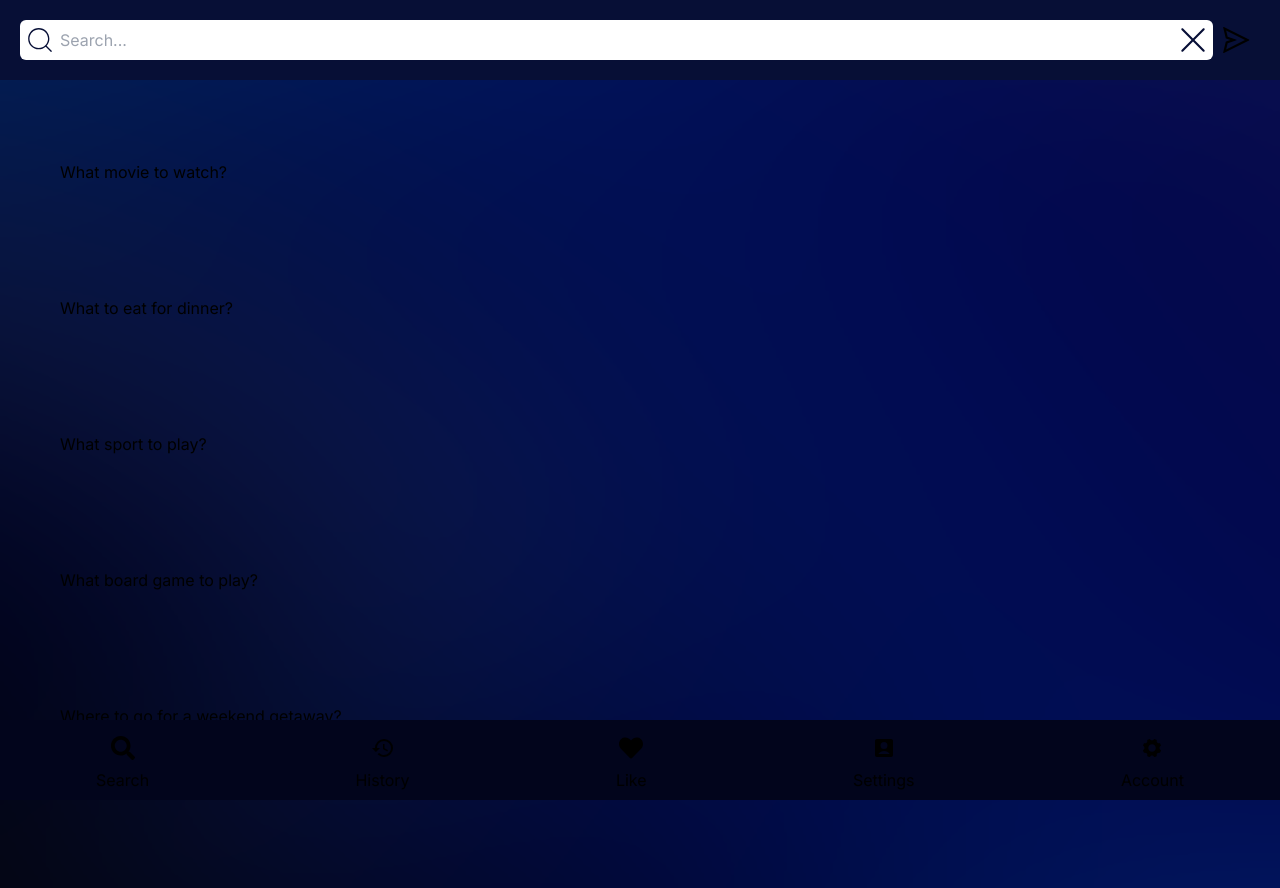
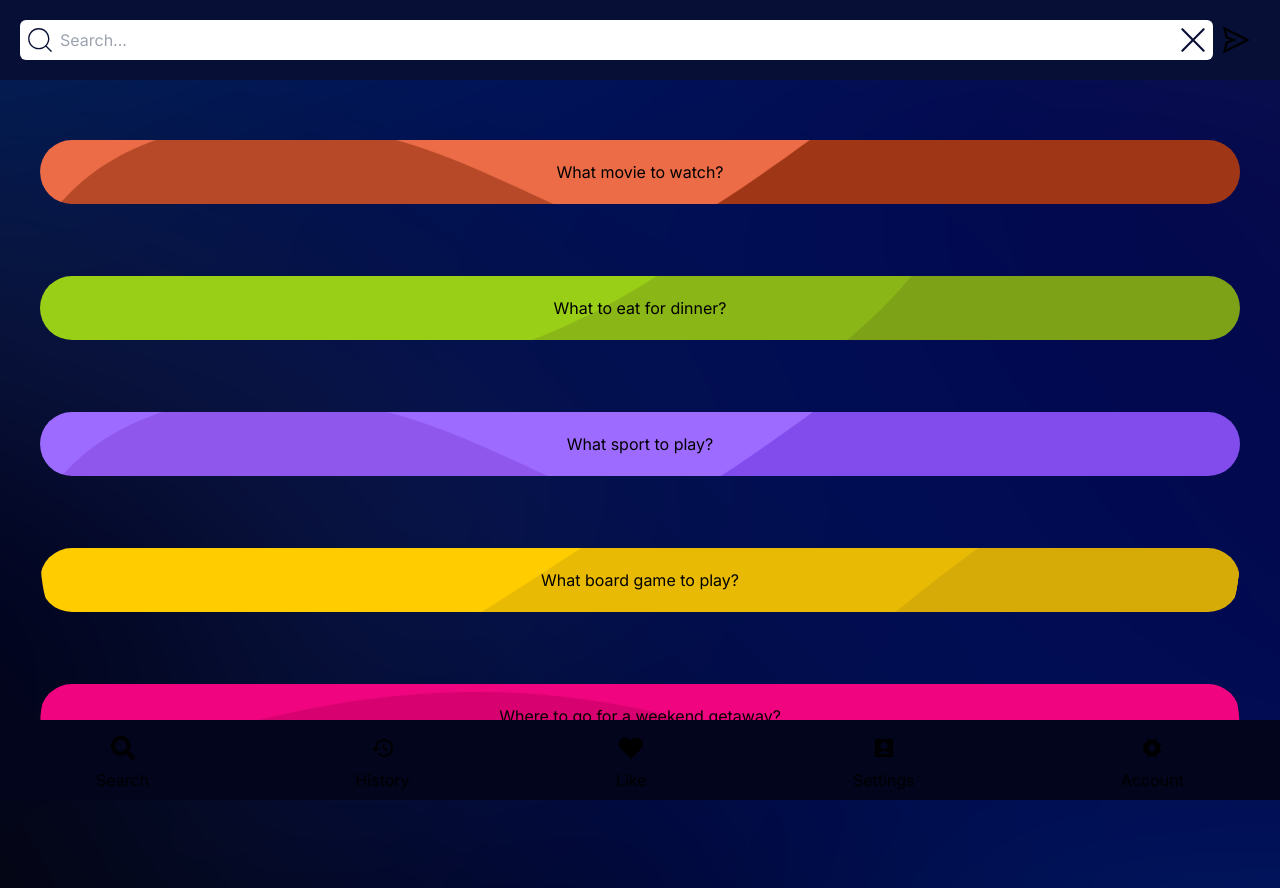
Before and after one commit to GitbySid/know-yourself, a Next.js app: page /ask in a window 1280 px wide. Built offline with nearby package versions, Linux system fonts and the light colour scheme.

Commit message:
fix: patch background image of prompt buttons
- The background image of predefined prompt buttons were not showing.
- Fixed the issue by changing the background image css property with
  inline styles instead of tailwindcss.

```diff
--- a/app/(ask)/ask/_components/prompt-button.jsx
+++ b/app/(ask)/ask/_components/prompt-button.jsx
@@ -1,17 +1,35 @@
 'use client';
 
 import { useRouter } from 'next/navigation';
-import { twMerge } from 'tailwind-merge';
+import bg1 from '@/public/assets/button-background-1.svg';
+import bg2 from '@/public/assets/button-background-2.svg';
+import bg3 from '@/public/assets/button-background-3.svg';
+import bg4 from '@/public/assets/button-background-4.svg';
+import bg5 from '@/public/assets/button-background-5.svg';
 
-export default function PromptButton({ id, label, backgroundColorClass }) {
+const bgMap = {
+  1: bg1,
+  2: bg2,
+  3: bg3,
+  4: bg4,
+  5: bg5,
+};
+
+export default function PromptButton({ id, label }) {
   const router = useRouter();
   const handlePromptClick = () => {
     router.push(`/ask/${id}`);
   };
 
   return (
-    <div className={twMerge('my-5 mx-2 p-5 w-full', backgroundColorClass)}>
-      <button onClick={handlePromptClick}>{label}</button>
-    </div>
+    <button
+      style={{
+        backgroundImage: `url(${bgMap[id].src})`,
+      }}
+      className='my-5 mx-2 p-5 w-full bg-no-repeat bg-cover bg-center rounded-full'
+      onClick={handlePromptClick}
+    >
+      {label}
+    </button>
   );
 }
--- a/contexts/PromptProvider.jsx
+++ b/contexts/PromptProvider.jsx
@@ -9,32 +9,22 @@ export const PromptContextProvider = ({ children }) => {
     {
       id: '1',
       label: 'What movie to watch?',
-      backgroundColorClass:
-        'bg-button-background-1 bg-no-repeat bg-cover bg-center rounded-full',
     },
     {
       id: '2',
       label: 'What to eat for dinner?',
-      backgroundColorClass:
-        'bg-button-background-2 bg-no-repeat bg-cover bg-center rounded-full',
     },
     {
       id: '3',
       label: 'What sport to play?',
-      backgroundColorClass:
-        'bg-button-background-3 bg-no-repeat bg-cover bg-center rounded-full',
     },
     {
       id: '4',
       label: 'What board game to play?',
-      backgroundColorClass:
-        'bg-button-background-4 bg-no-repeat bg-cover bg-center rounded-full',
     },
     {
       id: '5',
       label: 'Where to go for a weekend getaway?',
-      backgroundColorClass:
-        'bg-button-background-5 bg-no-repeat bg-cover bg-center rounded-full',
     },
   ];
 
```
